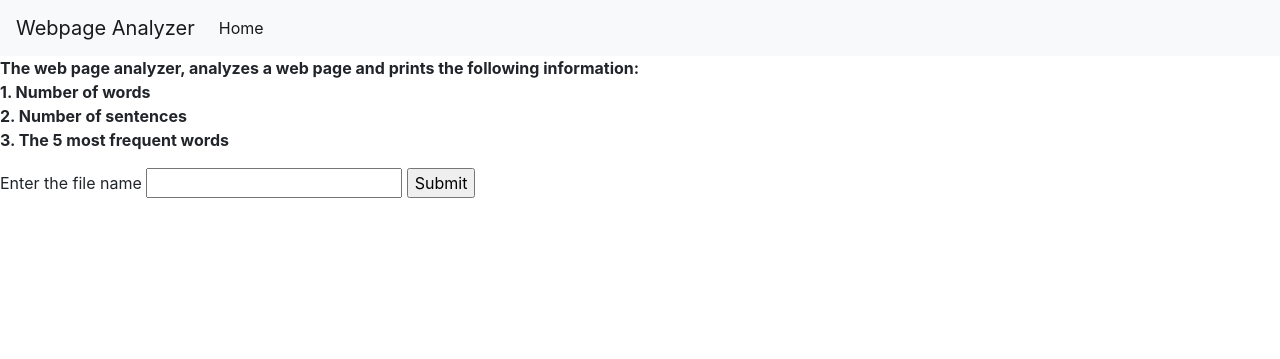
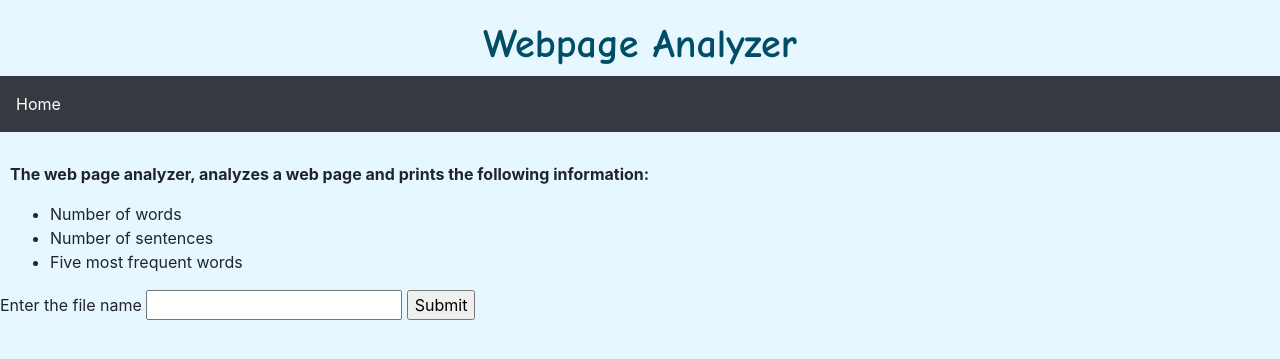
Before and after one commit to soumyasomasundaran/webpage_analyzer, a Flask app: page / in a window 1280 px wide. Shown: the top 359 px of the page. Run offline with Flask 2, Linux system fonts and the light colour scheme; some libraries are stand-ins or nearby versions.

Commit message:
Updated front_end

```diff
--- a/main.py
+++ b/main.py
@@ -1,6 +1,6 @@
 from flask import Flask, render_template,request
 import page_analyze
-app=Flask(__name__)
+app = Flask(__name__)
 
 @app.route('/')
 def index():
@@ -9,15 +9,19 @@ def index():
 @app.route('/report.html')
 def report():
     url_input= request.args.get('address')
-    report=page_analyze.page_analyze(url_input)
-    mostcommon=report[0]
-    m_common=[]
-    for i in mostcommon:
-        m_common.append(i[0])
-    linecount=report[1]
-    wordcount=report[2]
-    u_words=report[3]
-    return(render_template('report.html',m_common=m_common,linecount=linecount,wordcount=wordcount,u_words=u_words))
-
+    if url_input:
+        report=page_analyze.page_analyze(url_input)
+        mostcommon=report[0]
+        m_common=[]
+        for i in mostcommon:
+            m_common.append(i[0])
+        linecount=report[1]
+        wordcount=report[2]
+        u_words=report[3]
+        return(render_template('report.html',m_common=m_common,linecount=linecount,wordcount=wordcount,u_words=u_words))
+    else:
+        print("HI")
+        error="Not a valid link"
+        return(render_template('error.html'))
 if __name__ == '__main__':
     app.run(debug=True)
--- a/page_analyze.py
+++ b/page_analyze.py
@@ -10,7 +10,7 @@ def unique_words(words):
     for i in words:
         if words[i] == 1:
             unique.append(i)
-    return(unique)
+    return unique
 
 #function to remove symbols
 def rem_symbol(sent):
@@ -45,6 +45,3 @@ def page_analyze(url):
     words=Counter(wordcount)
     u_words=unique_words(words)
     return(mostcommon,len(linecount),len(wordcount),len(u_words))
-
-url="https://www.tutorialspoint.com/python3/python_overview.htm/"
-page_analyze(url)
--- /dev/null
+++ b/static/css/style.css
@@ -0,0 +1,13 @@
+h1{
+font-family: 'Comic Neue', cursive;
+color:#004d66;
+text-align:center;
+}
+body{
+background-color:#e6f7ff;
+margin-top:20px;
+}
+#list,#error{
+margin-top:30px;
+margin-left:10px;
+}
--- a/templates/base.html
+++ b/templates/base.html
@@ -7,21 +7,26 @@
     <script src="https://code.jquery.com/jquery-3.3.1.slim.min.js" integrity="sha384-q8i/X+965DzO0rT7abK41JStQIAqVgRVzpbzo5smXKp4YfRvH+8abtTE1Pi6jizo" crossorigin="anonymous"></script>
 <script src="https://cdnjs.cloudflare.com/ajax/libs/popper.js/1.14.7/umd/popper.min.js" integrity="sha384-UO2eT0CpHqdSJQ6hJty5KVphtPhzWj9WO1clHTMGa3JDZwrnQq4sF86dIHNDz0W1" crossorigin="anonymous"></script>
 <script src="https://stackpath.bootstrapcdn.com/bootstrap/4.3.1/js/bootstrap.min.js" integrity="sha384-JjSmVgyd0p3pXB1rRibZUAYoIIy6OrQ6VrjIEaFf/nJGzIxFDsf4x0xIM+B07jRM" crossorigin="anonymous"></script>
+    <link href="https://fonts.googleapis.com/css2?family=Comic+Neue:wght@700&display=swap" rel="stylesheet">
+
+    <link rel="stylesheet" href="{{ url_for('static',filename='css/style.css') }}">
 
 </head>
 
 <body>
-<nav class="navbar navbar-expand-lg navbar-light bg-light">
-  <a class="navbar-brand" href="#">Webpage Analyzer</a>
-  <button class="navbar-toggler" type="button" data-toggle="collapse" data-target="#navbarNav" aria-controls="navbarNav" aria-expanded="false" aria-label="Toggle navigation">
-    <span class="navbar-toggler-icon"></span>
-  </button>
-  <div class="collapse navbar-collapse" id="navbarNav">
+    <h1 id="heading">Webpage Analyzer</h1>
+
+<nav class="navbar navbar-dark bg-dark">
     <ul class="navbar-nav">
       <li class="nav-item active">
-        <a class="nav-link" href="{{url_for('index')}}">Home <span class="sr-only">(current)</span></a>
-      </li>
+        <a class="nav-link" href="{{url_for('index')}}">Home<span class="sr-only">(current)</span></a>
+      </li></ul>
+
+  <div class="collapse navbar-collapse" id="navbarNav">
+
 </nav>
+
+
 </body>
 </html>
 
--- a/templates/index.html
+++ b/templates/index.html
@@ -2,10 +2,14 @@
 {% block content %}
 
    <form action="{{url_for('report')}}">
-       <p><b>The web page analyzer, analyzes a web page and prints the following information:<br>
-            1. Number of words<br>
-            2. Number of sentences<br>
-            3. The 5 most frequent words</b></p>
+       <div id="list">
+           <p><b>The web page analyzer, analyzes a web page and prints the following information:</b><br>
+           <ul>
+           <li> Number of words</li>
+           <li>Number of sentences</li>
+            <li>Five most frequent words</li>
+            </ul>
+       </div>
     <label for="url" >Enter the file name</label>
     <input id="url" type="text" name="address" >
     <input id="submit" type="submit">
```
Also changed, not shown: templates/error.html (added, +8 -0 lines), __init__.py (added).
